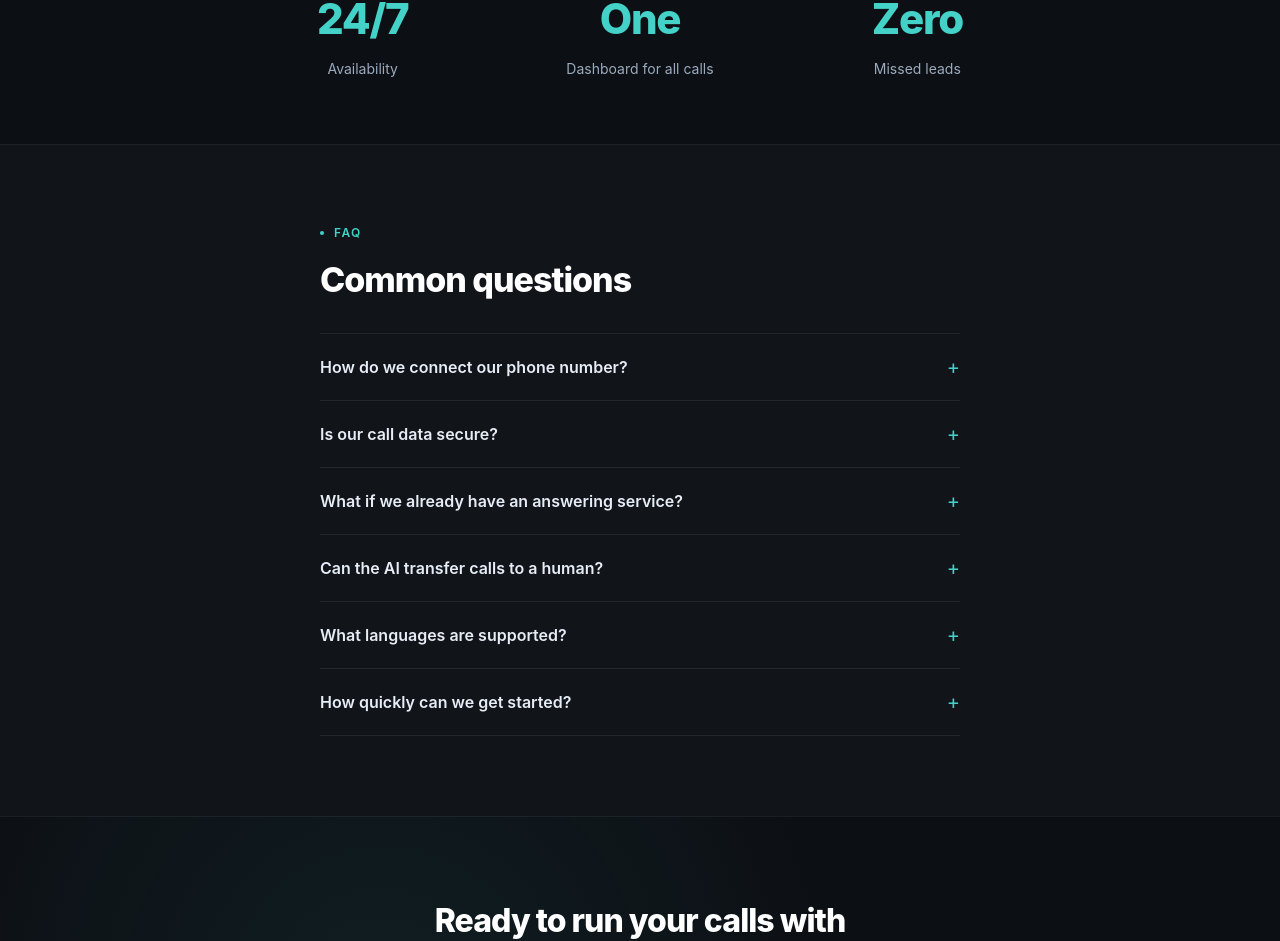
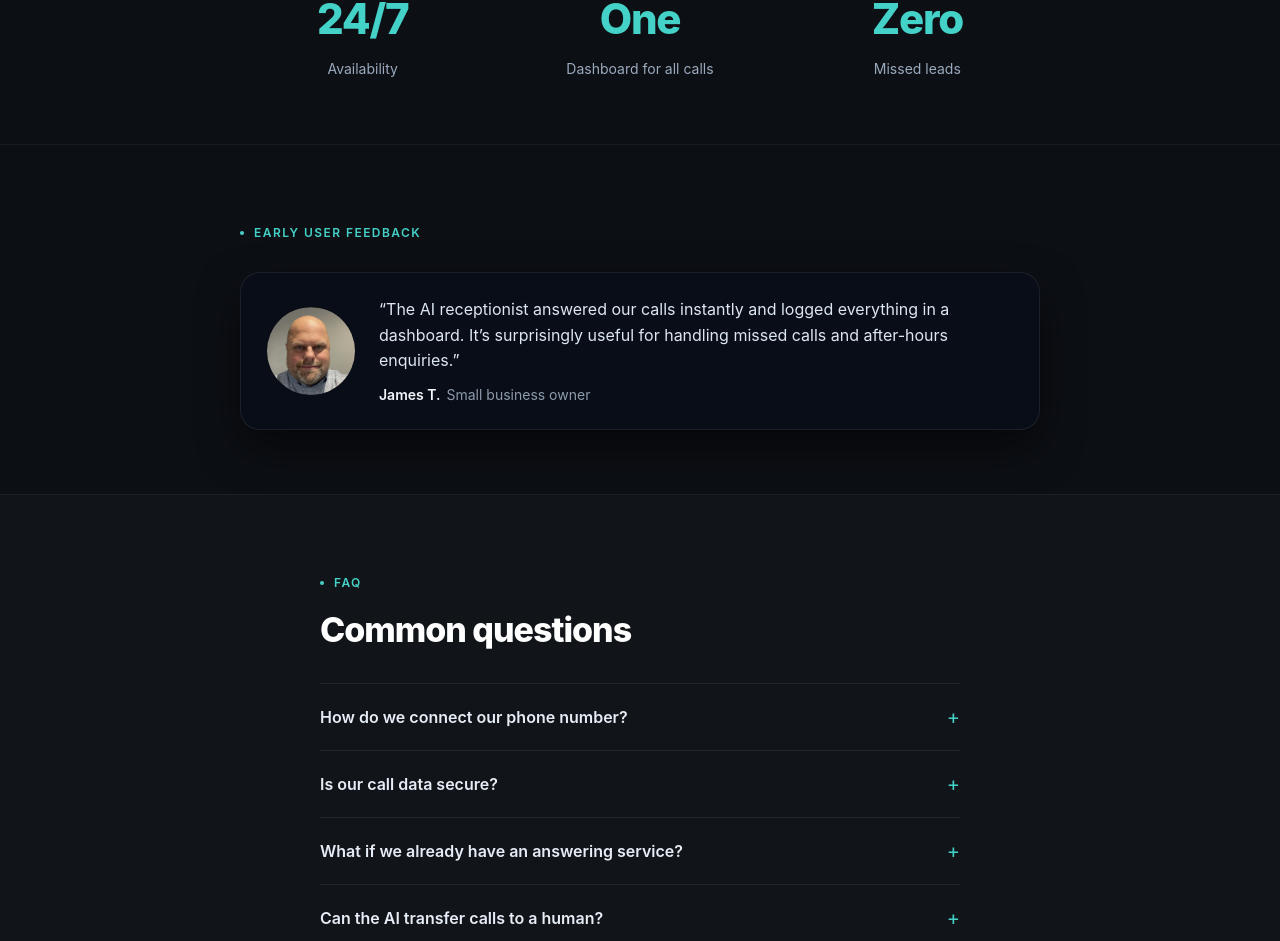
Before and after one commit to VetraTD/ai-phone-assistant, a React (Vite) app in the folder AI-phone-dashboard/frontend/: page / in a window 1280 px wide. Shown: the part 2781-3722 px from the top of the page. Built offline with nearby package versions, Linux system fonts and the light colour scheme; no server answers.

Commit message:
First Early user feedback

```diff
--- a/AI-phone-dashboard/frontend/src/Landing.css
+++ b/AI-phone-dashboard/frontend/src/Landing.css
@@ -675,6 +675,86 @@
   color: #9baabd;
 }
 
+/* Testimonial */
+.landing-testimonial {
+  padding: 72px 24px 64px;
+  border-top: 1px solid rgba(255, 255, 255, 0.05);
+}
+
+.landing-testimonial-inner {
+  max-width: 800px;
+  margin: 0 auto;
+}
+
+.landing-testimonial-card {
+  margin-top: 18px;
+  display: flex;
+  align-items: center;
+  gap: 24px;
+  padding: 24px 26px;
+  border-radius: 20px;
+  border: 1px solid rgba(255, 255, 255, 0.08);
+  background: rgba(8, 14, 24, 0.9);
+  box-shadow: 0 18px 40px rgba(0, 0, 0, 0.5);
+}
+
+.landing-testimonial-avatar {
+  flex-shrink: 0;
+}
+
+.landing-testimonial-photo {
+  width: 88px;
+  height: 88px;
+  border-radius: 999px;
+  display: flex;
+  align-items: center;
+  justify-content: center;
+  overflow: hidden;
+  background: rgba(0, 0, 0, 0.4);
+}
+
+.landing-testimonial-photo img {
+  width: 120%;
+  height: 120%;
+  object-fit: cover;
+  display: block;
+}
+
+.landing-testimonial-copy {
+  display: grid;
+  gap: 10px;
+}
+
+.landing-testimonial-quote {
+  margin: 0;
+  font-size: 16px;
+  line-height: 1.6;
+  color: #dde6f3;
+}
+
+.landing-testimonial-author {
+  margin: 0;
+  font-size: 14px;
+  color: #9baabd;
+}
+
+.landing-testimonial-name {
+  font-weight: 600;
+  color: #f4f7fb;
+  margin-right: 6px;
+}
+
+.landing-testimonial-role {
+  opacity: 0.9;
+}
+
+@media (max-width: 640px) {
+  .landing-testimonial-card {
+    flex-direction: column;
+    align-items: flex-start;
+  }
+}
+
 /* FAQ */
 .landing-faq {
   padding: 72px 24px 80px;
--- a/AI-phone-dashboard/frontend/src/Landing.jsx
+++ b/AI-phone-dashboard/frontend/src/Landing.jsx
@@ -211,6 +211,29 @@ export default function Landing() {
         </div>
       </section>
 
+      <section className="landing-testimonial">
+        <div className="landing-testimonial-inner">
+          <p className="landing-section-label">Early user feedback</p>
+          <div className="landing-testimonial-card">
+            <div className="landing-testimonial-avatar">
+              <div className="landing-testimonial-photo">
+                <img src="/IMG_7988.png" alt="James T., small business owner" />
+              </div>
+            </div>
+            <div className="landing-testimonial-copy">
+              <p className="landing-testimonial-quote">
+                “The AI receptionist answered our calls instantly and logged everything in a dashboard.
+                It’s surprisingly useful for handling missed calls and after-hours enquiries.”
+              </p>
+              <p className="landing-testimonial-author">
+                <span className="landing-testimonial-name">James T.</span>
+                <span className="landing-testimonial-role">Small business owner</span>
+              </p>
+            </div>
+          </div>
+        </div>
+      </section>
+
       <section id="faq" className="landing-faq">
         <div className="landing-faq-inner">
           <p className="landing-section-label">FAQ</p>
```
Also changed, not shown: AI-phone-dashboard/frontend/public/IMG_7988.png (added).
